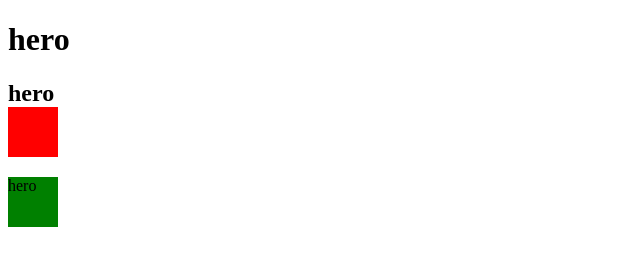
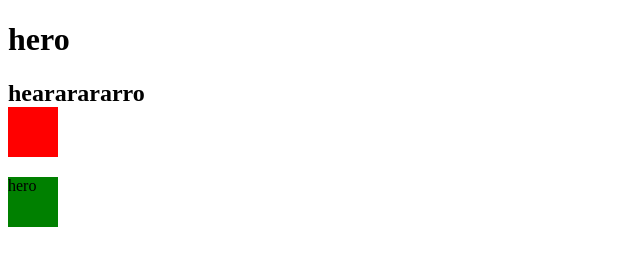
Before and after one commit to ahmedjhin/teset-sass, a plain HTML site: page index.html in a window 1280 px wide. Shown: the whole page, without its empty margins (0-640 px from the left). Drawn offline with Linux system fonts and the light colour scheme.

Commit message:
conflict local

```diff
--- a/index.html
+++ b/index.html
@@ -10,7 +10,7 @@
 
     <div>
         <h1>hero</h1>
-        <h2> hero <div style="background-color:red; width:50px;height:50px;"> </div>
+        <h2> heararararro <div style="background-color:red; width:50px;height:50px;"> </div>
         </h2>
     </div>
     <div style="background-color:green; width:50px; height:50px;">hero</div>
```
